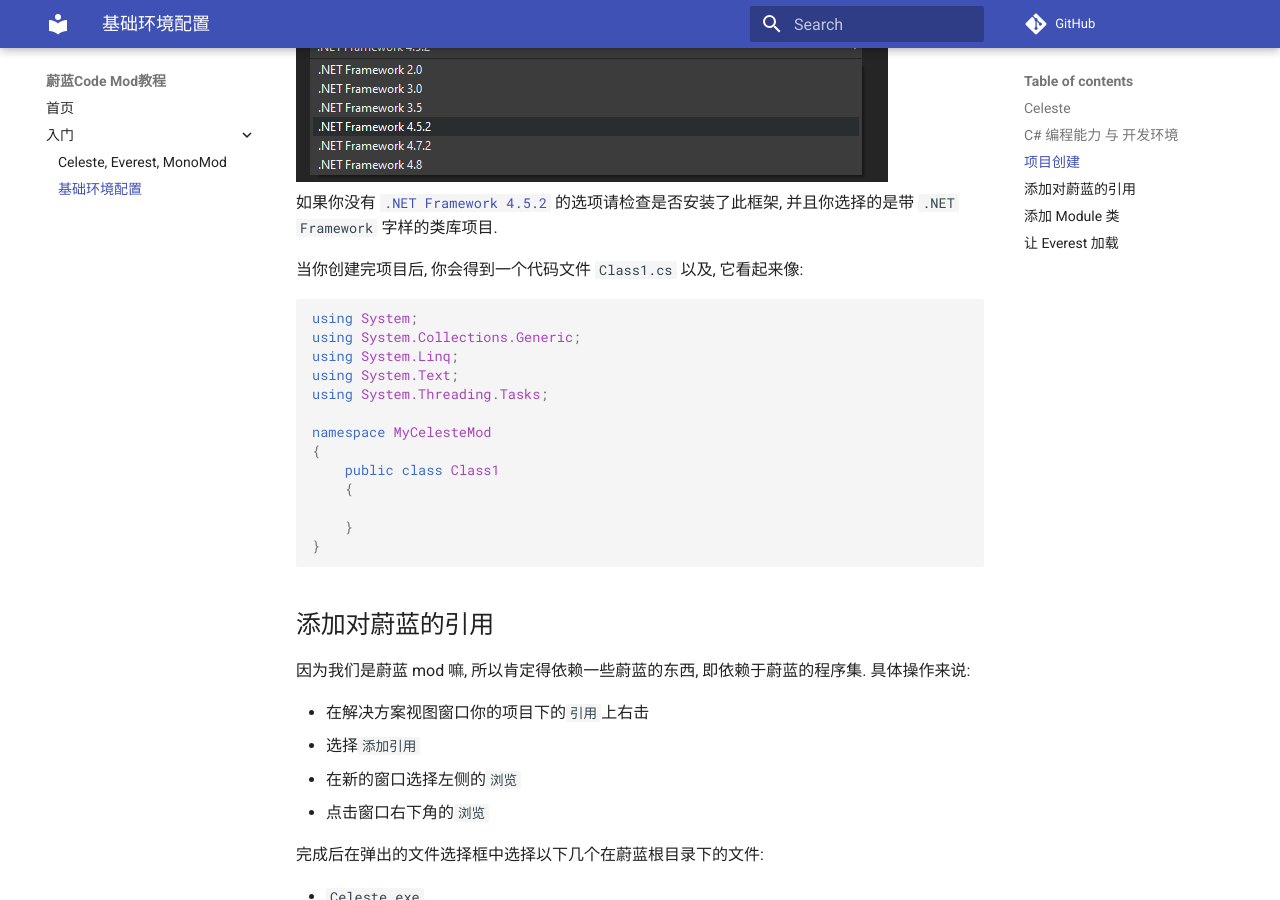
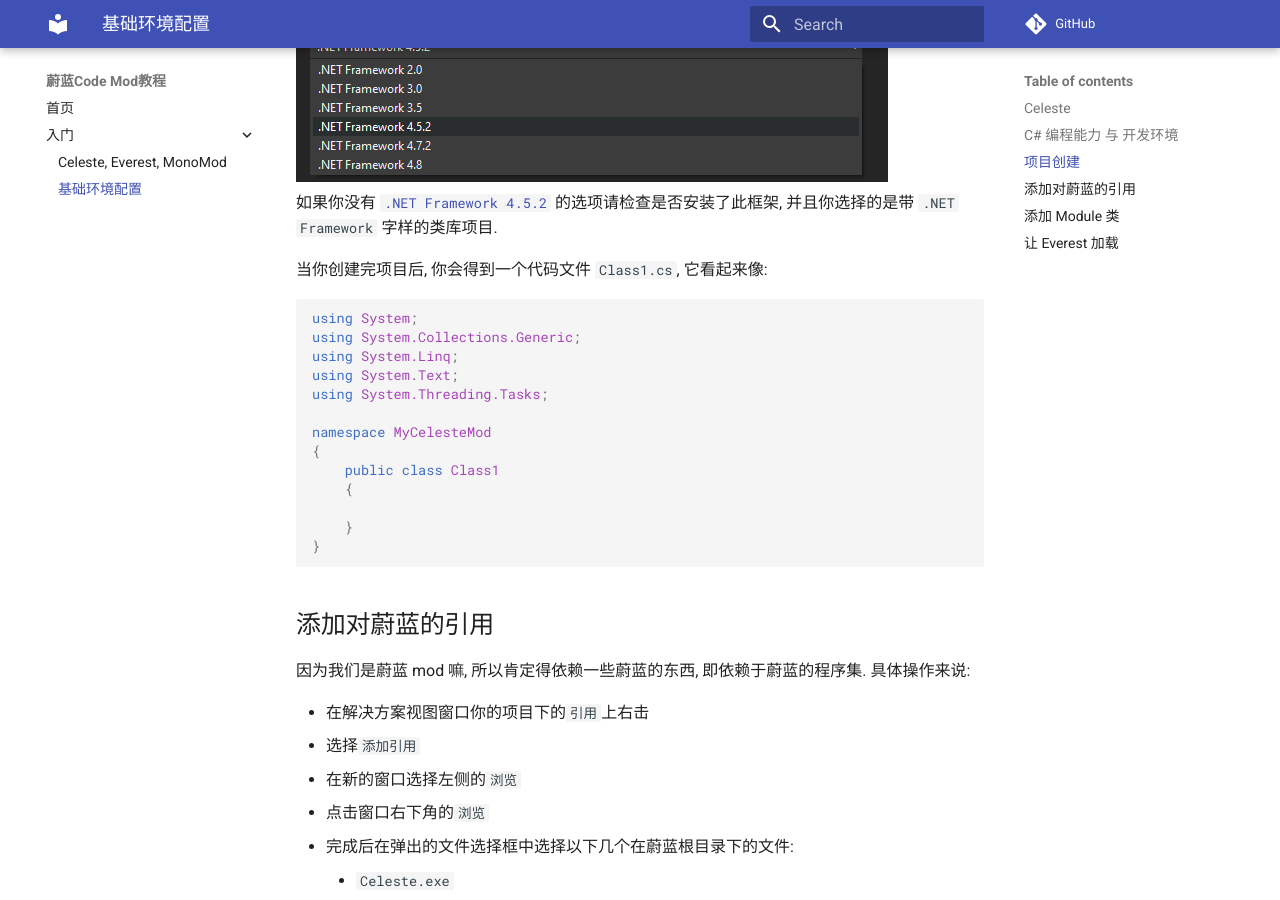
Before and after one commit to Saplonily/CelesteModTutorial, an MkDocs documentation site: the page built from docs/begin/BasicEnv.md, in a window 1280 px wide and 900 px high, scrolled down 1792 px. Built offline with MkDocs 1.6.1 and Material for MkDocs 9.7.7, drawn with Linux system fonts in a browser that asks for light colours; comment, search, counter and statistics services are not loaded.

Commit message:
微调并清理

````diff
--- a/docs/begin/BasicEnv.md
+++ b/docs/begin/BasicEnv.md
@@ -44,7 +44,7 @@
 ![Test](vsprojtfw.png)
 如果你没有 [`.NET Framework 4.5.2`](https://dotnet.microsoft.com/zh-cn/download/dotnet-framework/thank-you/net452-developer-pack-offline-installer) 的选项请检查是否安装了此框架, 并且你选择的是带 `.NET Framework` 字样的类库项目.
 
-当你创建完项目后, 你会得到一个代码文件 `Class1.cs` 以及, 它看起来像:
+当你创建完项目后, 你会得到一个代码文件 `Class1.cs`, 它看起来像:
 ```cs
 using System;
 using System.Collections.Generic;
@@ -71,13 +71,11 @@
 - 选择`添加引用`
 - 在新的窗口选择左侧的`浏览`
 - 点击窗口右下角的`浏览`
-
-完成后在弹出的文件选择框中选择以下几个在蔚蓝根目录下的文件:
-
-- `Celeste.exe`
-- `FNA.dll`
-- `MMHOOK_Celeste.dll`
-- `YamlDotNet.dll`
+- 完成后在弹出的文件选择框中选择以下几个在蔚蓝根目录下的文件:
+    - `Celeste.exe`
+    - `FNA.dll`
+    - `MMHOOK_Celeste.dll`
+    - `YamlDotNet.dll`
 
 > 对于 steam 版蔚蓝的目录通常会在 `C:\Program Files (x86)\Steam\steamapps\common\Celeste`
 
@@ -182,8 +180,8 @@
 现在你的那个文件夹现在可能长这个样子:
 
 - MyCelesteMod
-  - MyCelesteMod.dll
-  - everest.yaml
+    * MyCelesteMod.dll
+    * everest.yaml
 
 everest.yaml可能长这个样子:
 ```yaml
--- a/mkdocs.yml
+++ b/mkdocs.yml
@@ -7,16 +7,16 @@
   name: material
 
 markdown_extensions:
-  - admonition
-  - footnotes
-  - meta
-  - pymdownx.caret
-  - pymdownx.mark
-  - pymdownx.tilde
-  - pymdownx.inlinehilite
-  - pymdownx.snippets
-  - pymdownx.superfences
-  - pymdownx.highlight:
+  - admonition # 警告
+  - meta # 元数据
+  - def_list # 列表
+  - pymdownx.mark # mark
+  - pymdownx.tilde # 下划线
+  - pymdownx.inlinehilite # 高亮
+  - pymdownx.snippets # 语法高亮
+  - pymdownx.superfences # 语法高亮
+  - pymdownx.tasklist # 列表
+  - pymdownx.highlight:  # 语法高亮
       anchor_linenums: true
       line_spans: __span
       pygments_lang_class: true
````
